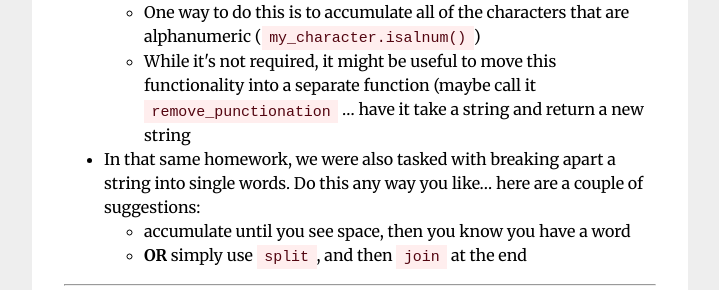
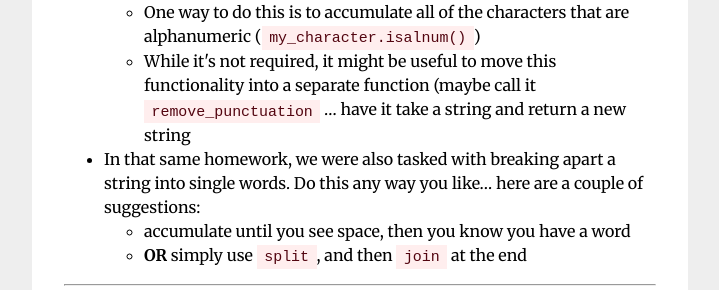
Before and after one commit to foureyes/csci-ua.0002-fall2016-008, a Jekyll site: the page built from homework/hw10/lousy-plasma.markdown, in a window 1280 px wide and 900 px high, scrolled down 900 px. Shown: the part 157-447 px from the top of the window, without its empty margins (280-999 px from the left). Built offline with Jekyll 4.4.1, drawn with Linux system fonts in a browser that asks for light colours; nearby versions of some CDN libraries; library files that are not in the unit come from our copies.

Commit message:
add hw10

```diff
--- a/_includes/classes/26/materials.markdown
+++ b/_includes/classes/26/materials.markdown
@@ -1,8 +1,9 @@
-{% comment %}
 <article class="due" markdown="block">
 #### Due Today
 
+{% comment %}
 * Homework #9
+{% endcomment %}
 
 </article>
 
@@ -26,4 +27,3 @@ Resources for Homework #10
 * lyrics: [bad_blood.txt](homework/hw10/bad_blood.txt) (right-click, save as)
 
 </article>
-{% endcomment %}
--- a/homework/hw10/lousy-plasma.markdown
+++ b/homework/hw10/lousy-plasma.markdown
@@ -104,7 +104,7 @@ __Hints__
 
 * We removed punctuation in a previous homework...
 	* One way to do this is to accumulate all of the characters that are alphanumeric (<code>my_character.isalnum()</code>)
-	* While it's not required, it might be useful to move this functionality into a separate function (maybe call it <code>remove_punctionation</code> ... have it take a string and return a new string
+	* While it's not required, it might be useful to move this functionality into a separate function (maybe call it <code>remove_punctuation</code> ... have it take a string and return a new string
 * In that same homework, we were also tasked with breaking apart a string into single words. Do this any way you like... here are a couple of suggestions:
 	* accumulate until you see space, then you know you have a word
 	* __OR__ simply use <code>split</code>, and then <code>join</code> at the end
```
Also changed, not shown: 1 other file.
